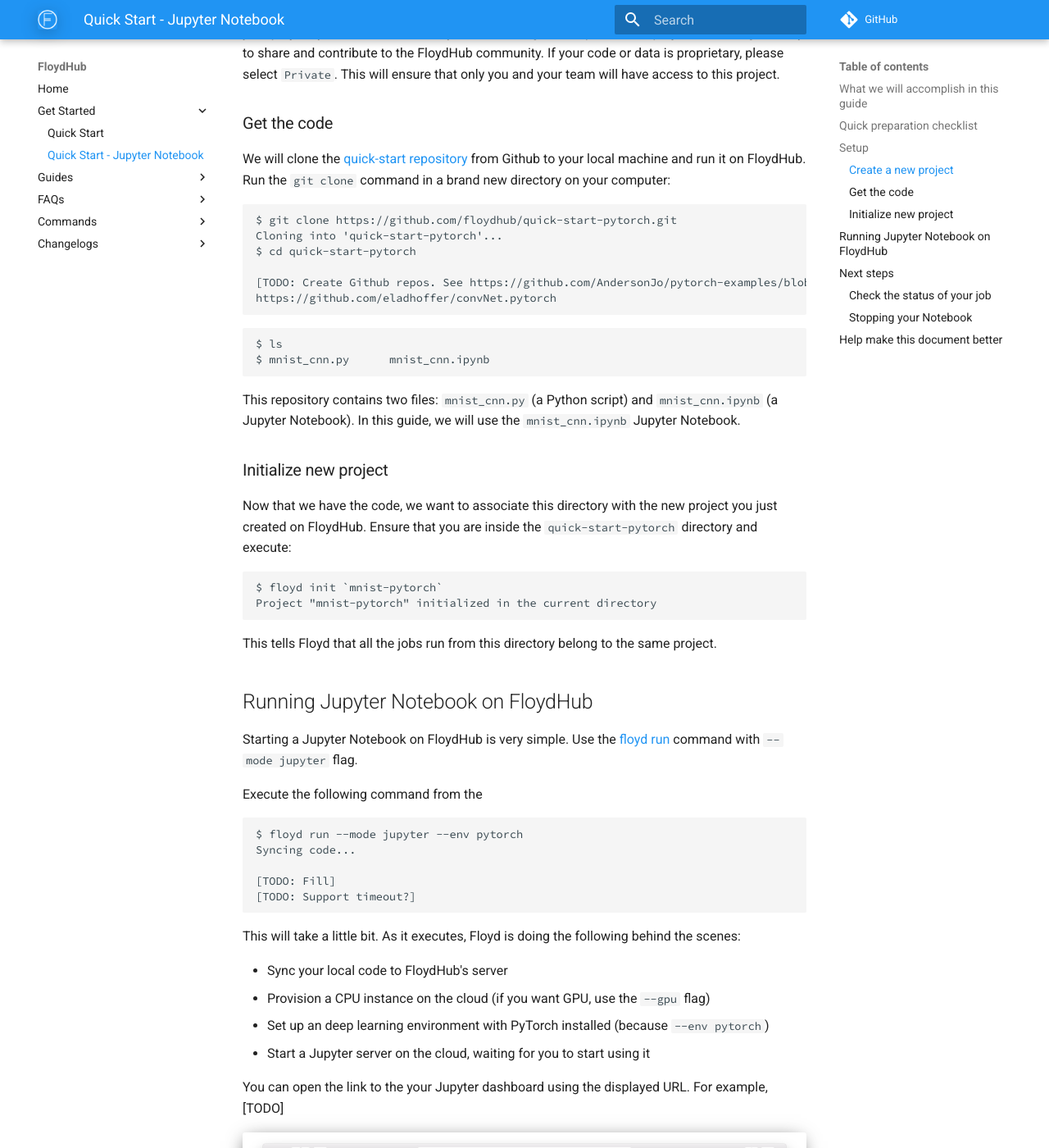
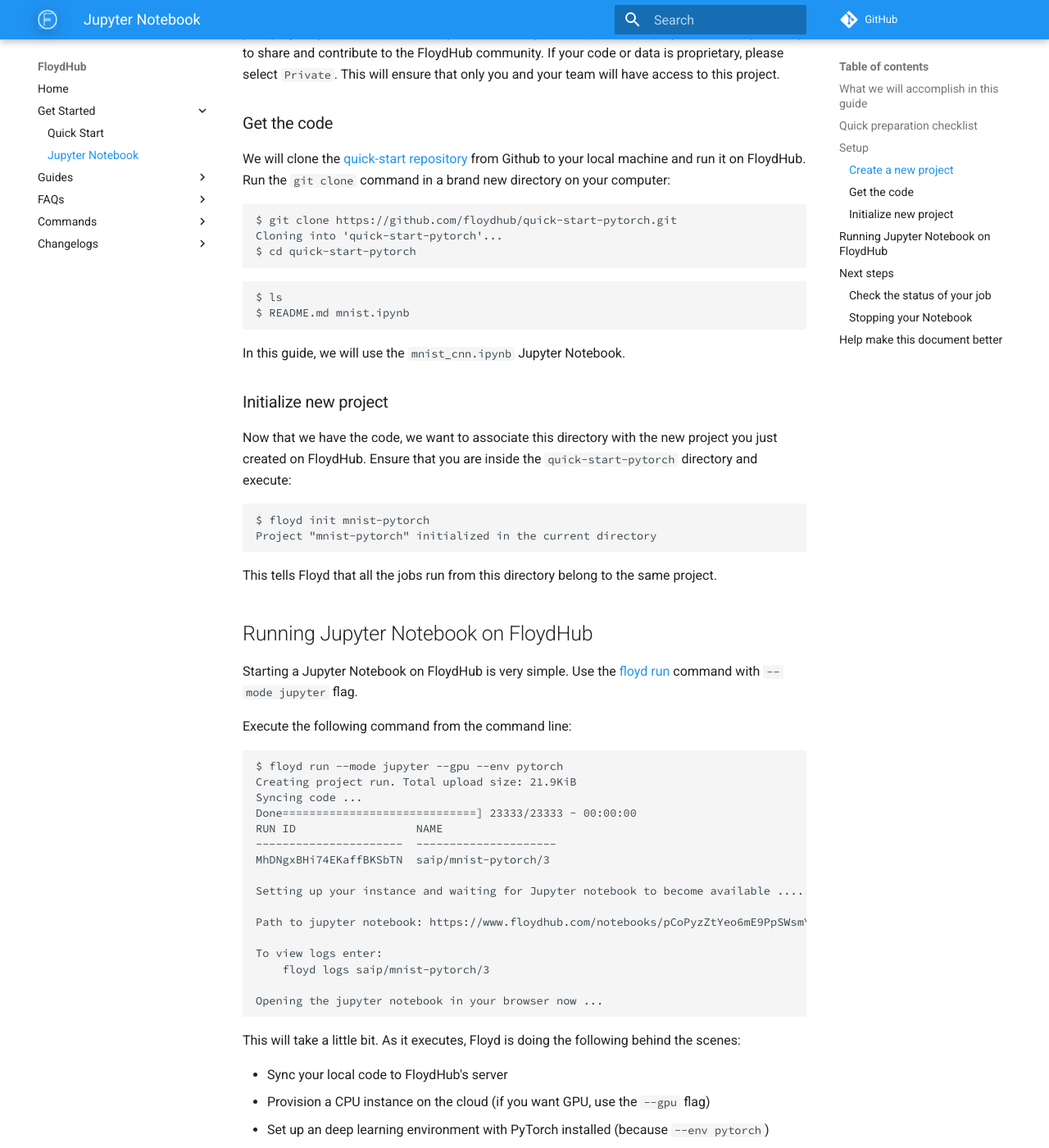
Before and after one commit to floydhub/floyd-docs, an MkDocs documentation site: the page built from docs/getstarted/quick_start_jupyter.md, in a window 1280 px wide and 1400 px high, scrolled down 1171 px. Shown: the whole window at 82% size. Built offline with MkDocs 1.6.1 and Material for MkDocs 9.7.7, drawn with Linux system fonts in a browser that asks for light colours; comment, search, counter and statistics services are not loaded; old or Windows-style settings are respelled for this version of MkDocs; some of the changed text lies outside the part shown.

Commit message:
Add jupyter guide

````diff
--- a/docs/getstarted/quick_start_jupyter.md
+++ b/docs/getstarted/quick_start_jupyter.md
@@ -20,7 +20,7 @@
 ## Setup
 
 ### Create a new project
-For this tutorial, we will create a new [Project](). This project will be a collection of the jobs you run and their data, logs and results.
+For this tutorial, we will create a new Project. This project will be a collection of the jobs you run and their data, logs and results.
 
 To create a new Project, visit [www.floydhub.com/projects](https://www.floydhub.com/projects) and click on the "New Project" button on the top right hand corner.
 
@@ -31,29 +31,26 @@
 The `Visibility` field indicates who can see your project. If you set it to `Public`, anyone can see your project, your code and data. If you are working on an open source project, this is a great way to share and contribute to the FloydHub community. If your code or data is proprietary, please select `Private`. This will ensure that only you and your team will have access to this project.
 
 ### Get the code
-We will clone the [quick-start repository](TODO) from Github to your local machine and run it on FloydHub. Run the `git clone` command in a brand new directory on your computer:
+We will clone the [quick-start repository](https://github.com/floydhub/quick-start-pytorch) from Github to your local machine and run it on FloydHub. Run the `git clone` command in a brand new directory on your computer:
 
 ```bash
 $ git clone https://github.com/floydhub/quick-start-pytorch.git
 Cloning into 'quick-start-pytorch'...
 $ cd quick-start-pytorch
-
-[TODO: Create Github repos. See https://github.com/AndersonJo/pytorch-examples/blob/master/02%20%5BMNIST%5D%20Simple%20Forward%20and%20Backward.ipynb]
-https://github.com/eladhoffer/convNet.pytorch
 ```
 
 ```bash
 $ ls
-$ mnist_cnn.py      mnist_cnn.ipynb
+$ README.md mnist.ipynb
 ```
 
-This repository contains two files: `mnist_cnn.py` (a Python script) and `mnist_cnn.ipynb` (a Jupyter Notebook). In this guide, we will use the `mnist_cnn.ipynb` Jupyter Notebook.
+In this guide, we will use the `mnist_cnn.ipynb` Jupyter Notebook.
 
 ### Initialize new project
 Now that we have the code, we want to associate this directory with the new project you just created on FloydHub. Ensure that you are inside the `quick-start-pytorch` directory and execute:
 
 ```bash
-$ floyd init `mnist-pytorch`
+$ floyd init mnist-pytorch
 Project "mnist-pytorch" initialized in the current directory
 ```
 
@@ -61,15 +58,27 @@
 
 ## Running Jupyter Notebook on FloydHub
 
-Starting a Jupyter Notebook on FloydHub is very simple. Use the [floyd run](../commands/run/md) command with `--mode jupyter` flag.
+Starting a Jupyter Notebook on FloydHub is very simple. Use the [floyd run](../commands/run.md) command with `--mode jupyter` flag.
 
-Execute the following command from the
+Execute the following command from the command line:
+
 ```bash
-$ floyd run --mode jupyter --env pytorch
-Syncing code...
+$ floyd run --mode jupyter --gpu --env pytorch
+Creating project run. Total upload size: 21.9KiB
+Syncing code ...
+Done=============================] 23333/23333 - 00:00:00
+RUN ID                  NAME
+----------------------  ---------------------
+MhDNgxBHi74EKaffBKSbTN  saip/mnist-pytorch/3
 
-[TODO: Fill]
-[TODO: Support timeout?]
+Setting up your instance and waiting for Jupyter notebook to become available ..............
+
+Path to jupyter notebook: https://www.floydhub.com/notebooks/pCoPyzZtYeo6mE9PpSWsmY
+
+To view logs enter:
+    floyd logs saip/mnist-pytorch/3
+
+Opening the jupyter notebook in your browser now ...
 ```
 
 This will take a little bit. As it executes, Floyd is doing the following behind the scenes:
@@ -77,13 +86,13 @@
 - Sync your local code to FloydHub's server
 - Provision a CPU instance on the cloud (if you want GPU, use the `--gpu` flag)
 - Set up an deep learning environment with PyTorch installed (because `--env pytorch`)
-- Start a Jupyter server on the cloud, waiting for you to start using it
+- Start a Jupyter server on the cloud, and open the url in your browser
 
-You can open the link to the your Jupyter dashboard using the displayed URL. For example, [TODO]
+You can also open the link to the your Jupyter dashboard using the displayed URL. For example:
 
-![Jupyter](../img/jupyter_home.png)
+![Jupyter](../img/pytorch_notebook.png)
 
-Open the `mnist_cnn.ipynb` Notebook and start training your model interactively!
+Open the `mnist.ipynb` Notebook and start training your model interactively!
 
 ## Next steps
 
@@ -92,10 +101,13 @@
 You can view the status of your job from your terminal using the [floyd status](../commands/status.md) command
 
 ```bash
-$ floyd status
-[TODO: Fill]
+$ floyd status saip/mnist-pytorch/3
+RUN ID                  CREATED         STATUS      DURATION(s)  NAME                   INSTANCE    DESCRIPTION
+----------------------  --------------  --------  -------------  ---------------------  ----------  -------------
+MhDNgxBHi74EKaffBKSbTN  16 minutes ago  running               0  saip/mnist-pytorch/3   gpu
 ```
-Or from your browser by visiting the `Job URL` printed by the `floyd run` command.
+
+You can also view the status by going to the project page in the web dashboard.
 
 ### Stopping your Notebook
 
@@ -103,17 +115,10 @@
 
 *Hence, even if you are not actively executing code inside your Notebook, the Jupyter server is still active on FloydHub and you are billed for the time.*
 
+To stop your notebook you can use the [floyd stop](../commands/stop.md) command.
 
-
-
-
-
-
-
-- timeout flag for notebooks
-- Don't forget to stop your notebook
-
-
-
-
+```bash
+$ floyd stop saip/mnist-pytorch/3
+Experiment shutdown request submitted. Check status to confirm shutdown
+```
 {!contributing.md!}
--- a/mkdocs.yml
+++ b/mkdocs.yml
@@ -6,7 +6,7 @@
     - Home: index.md
     - Get Started:
         - 'Quick Start': getstarted/quick_start.md
-        - 'Quick Start - Jupyter Notebook': getstarted/quick_start_jupyter.md
+        - 'Jupyter Notebook': getstarted/quick_start_jupyter.md
     - Guides:
         - Basics:
             # - 'Core concepts': guides/basics/core_concepts.md
````
Also changed, not shown: docs/img/pytorch_notebook.png (added).
